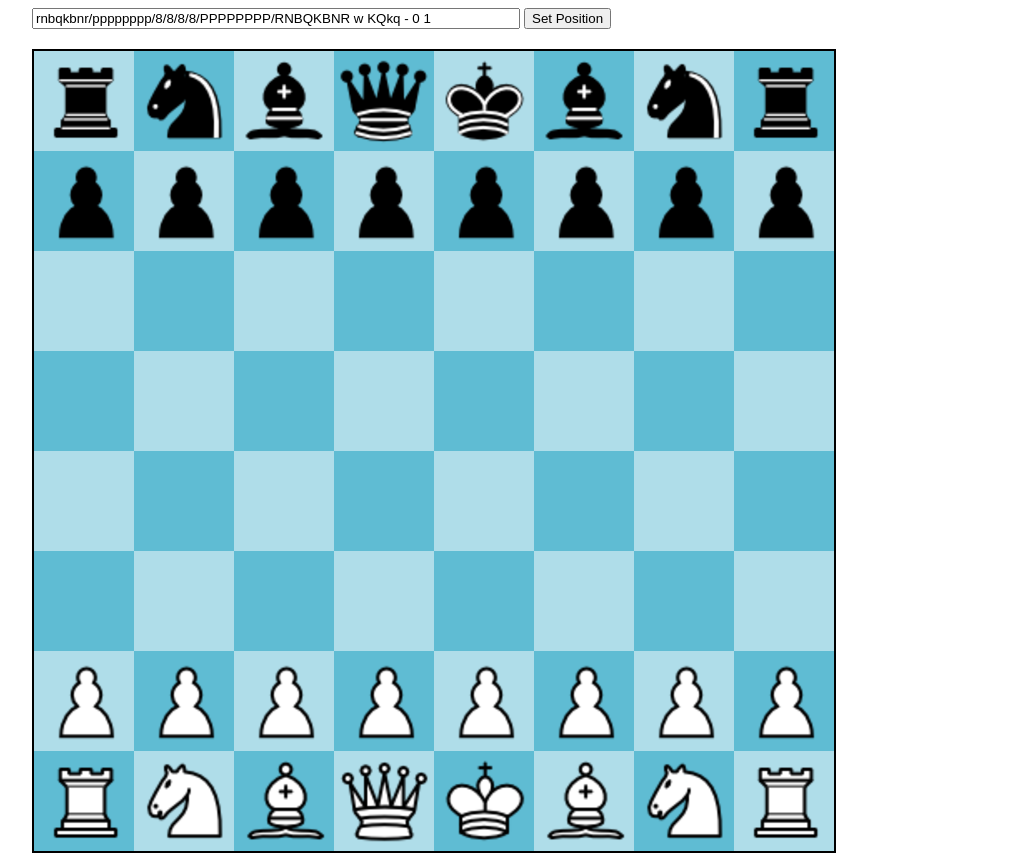
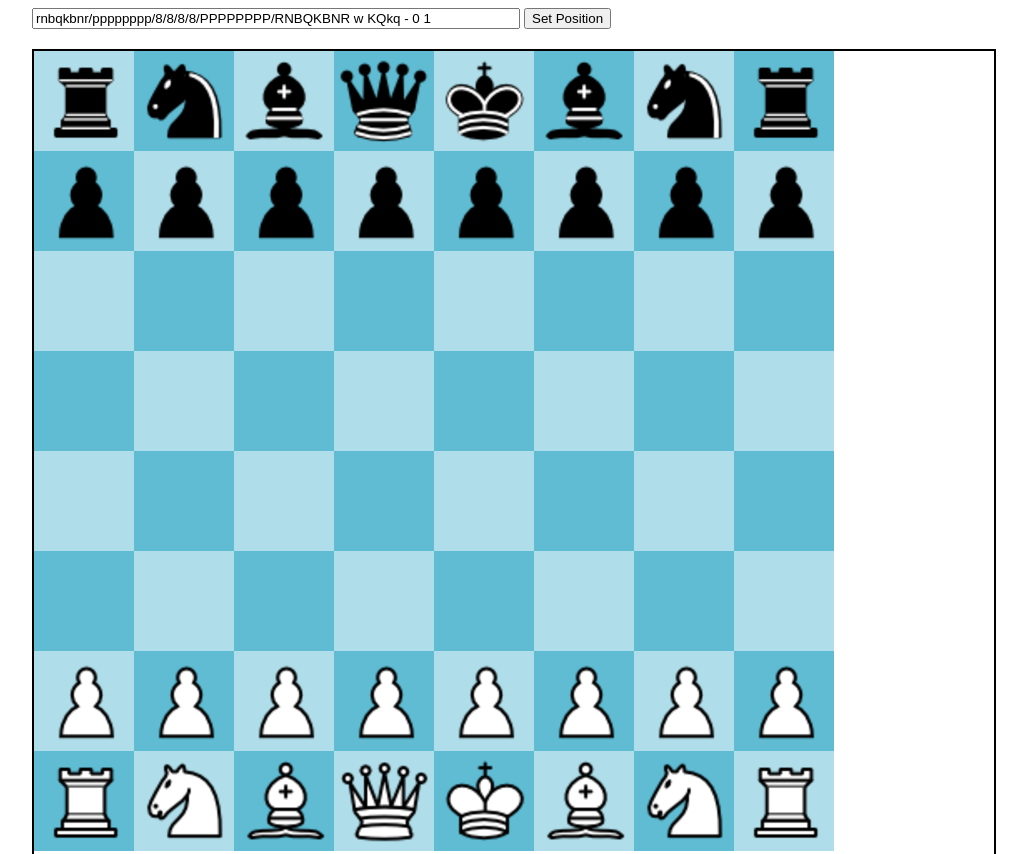
Before and after one commit to kidschess/chessjs, a plain HTML site: page index.html in a window 1280 px wide. Shown: the top 854 px of the page, without its empty margins (36-1063 px from the left). Drawn offline with Linux system fonts and the light colour scheme; no server answers.

Commit message:
fix: change to 960

```diff
--- a/stylesheets/styles.css
+++ b/stylesheets/styles.css
@@ -29,8 +29,8 @@
 	position: relative;
 	left: 60px;
 	top: 20px;
-	width: 800px;
-	height: 800px;
+	width: 960px;
+	height: 960px;
 	border-style:solid;
     border-width:2px;
 }
```
